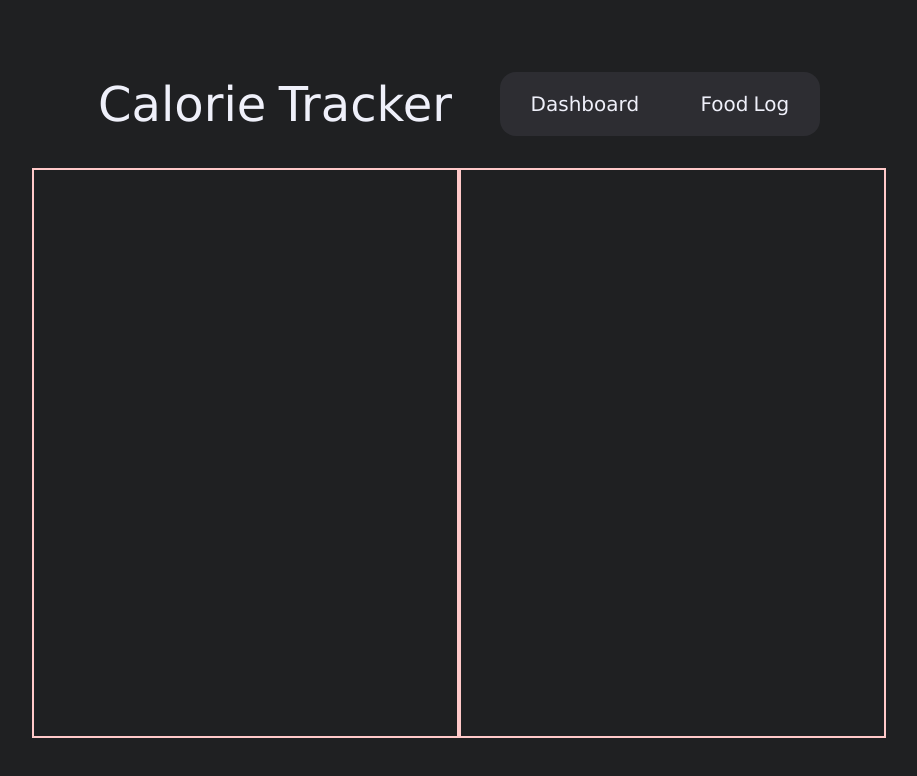
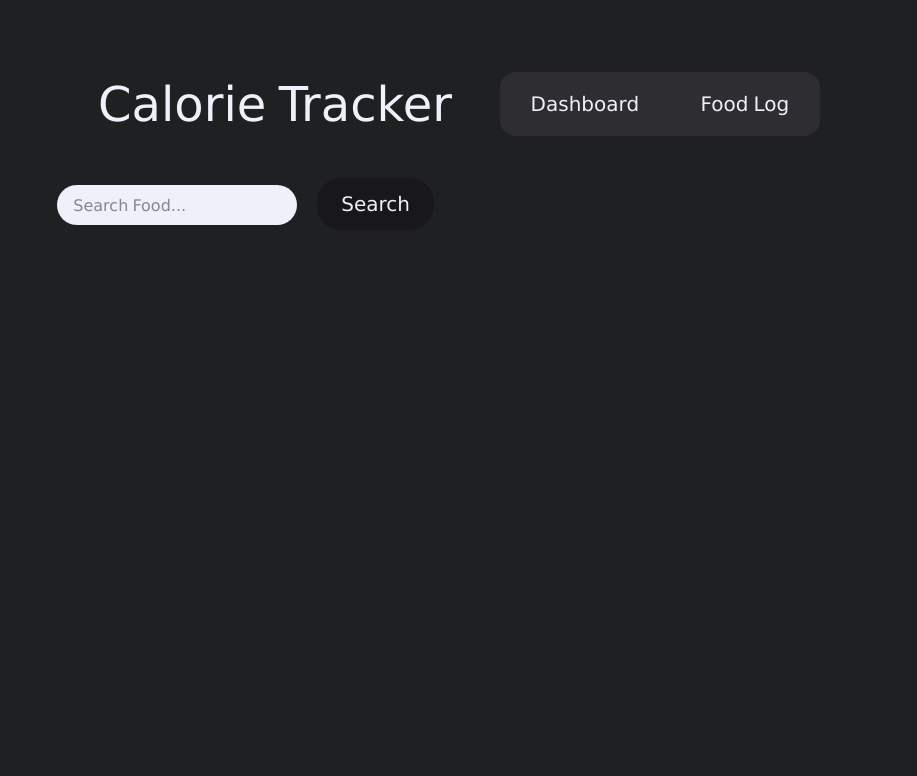
Before and after one commit to Tobidevs/macrotracker, a React (Vite) app: page /foodlogger in a window 1280 px wide. Shown: the top 776 px of the page, without its empty margins (181-1098 px from the left). Built offline with nearby package versions, Linux system fonts and the light colour scheme.

Commit message:
foodlogger search bar sketch

```diff
--- a/src/pages/foodlogger.tsx
+++ b/src/pages/foodlogger.tsx
@@ -1,18 +1,35 @@
+import { useState } from "react";
+
 import NavBar from "../components/NavBar";
 
 function Foodlogger() {
+  const [searchQuery, setSearchQuery] = useState("");
+  const handleSubmit = () => {
+    return;
+  };
   return (
     <>
       <div className="pt-10 h-screen">
         <NavBar />
         <main className="h-3/4  flex justify-center">
-          <div className="border-2 border-red-200 w-1/3">
-            <div className="h-1/8 w-full ">
-              <form></form>
+          <div className=" w-1/3">
+            <div className="h-1/8 w-full flex justify-center items-center ">
+              <form onSubmit={handleSubmit}>
+                <input
+                  type="text"
+                  placeholder="Search Food..."
+                  className="bg-[#eff0fa] text-[#1f2022] rounded-4xl pl-4 pt-2 pb-2 w-60"
+                  value={searchQuery}
+                  onChange={(e) => setSearchQuery(e.target.value)}
+                />
+                <button type="submit" className="cursor-pointer text-xl ml-5 bg-[#18181B] pt-3 pb-3 pr-6 pl-6 rounded-3xl">
+                  Search
+                </button>
+              </form>
             </div>
             <div className="h-7/8 w-full"></div>
           </div>
-          <div className="border-2 border-red-200 w-1/3"></div>
+          <div className="w-1/3"></div>
         </main>
       </div>
     </>
```
